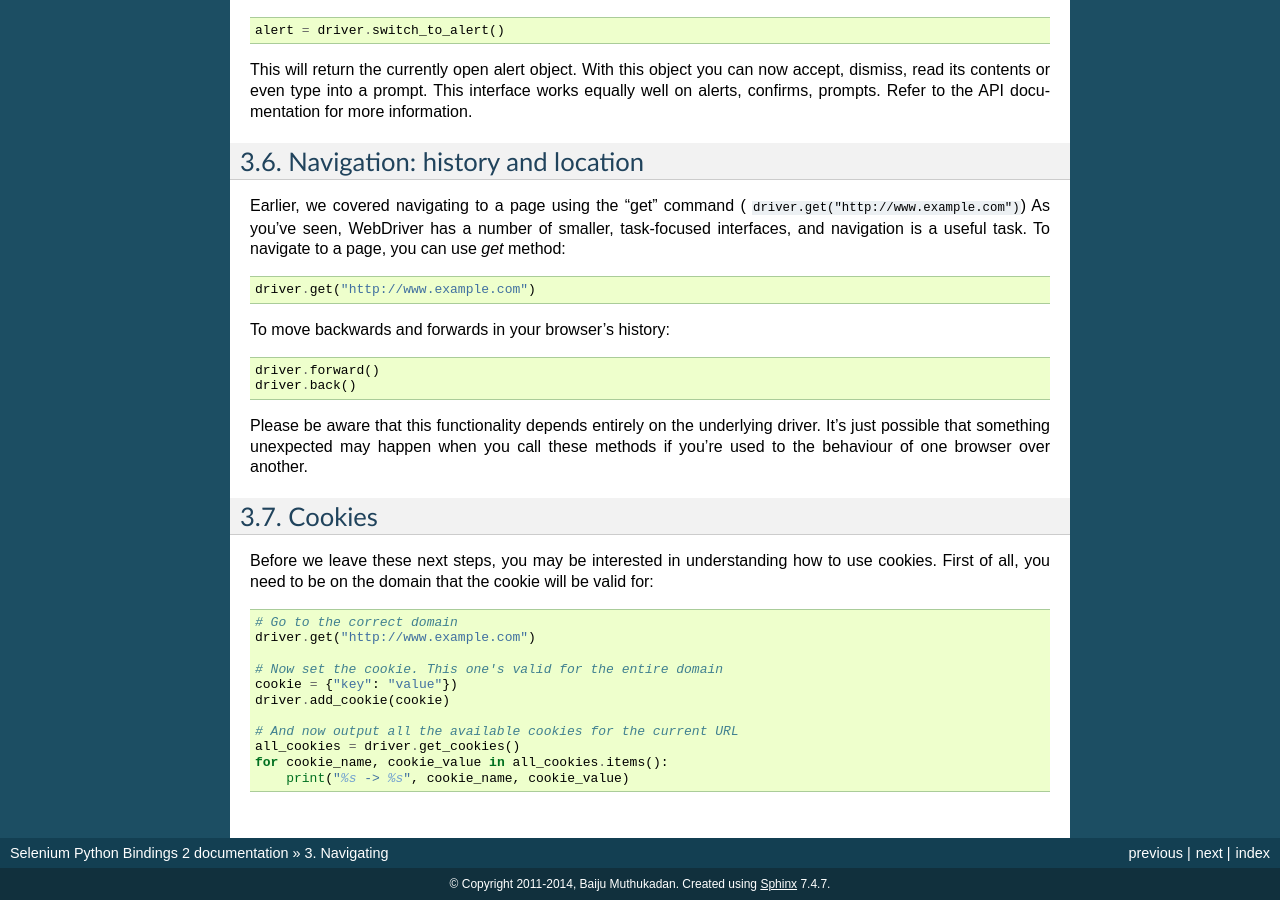
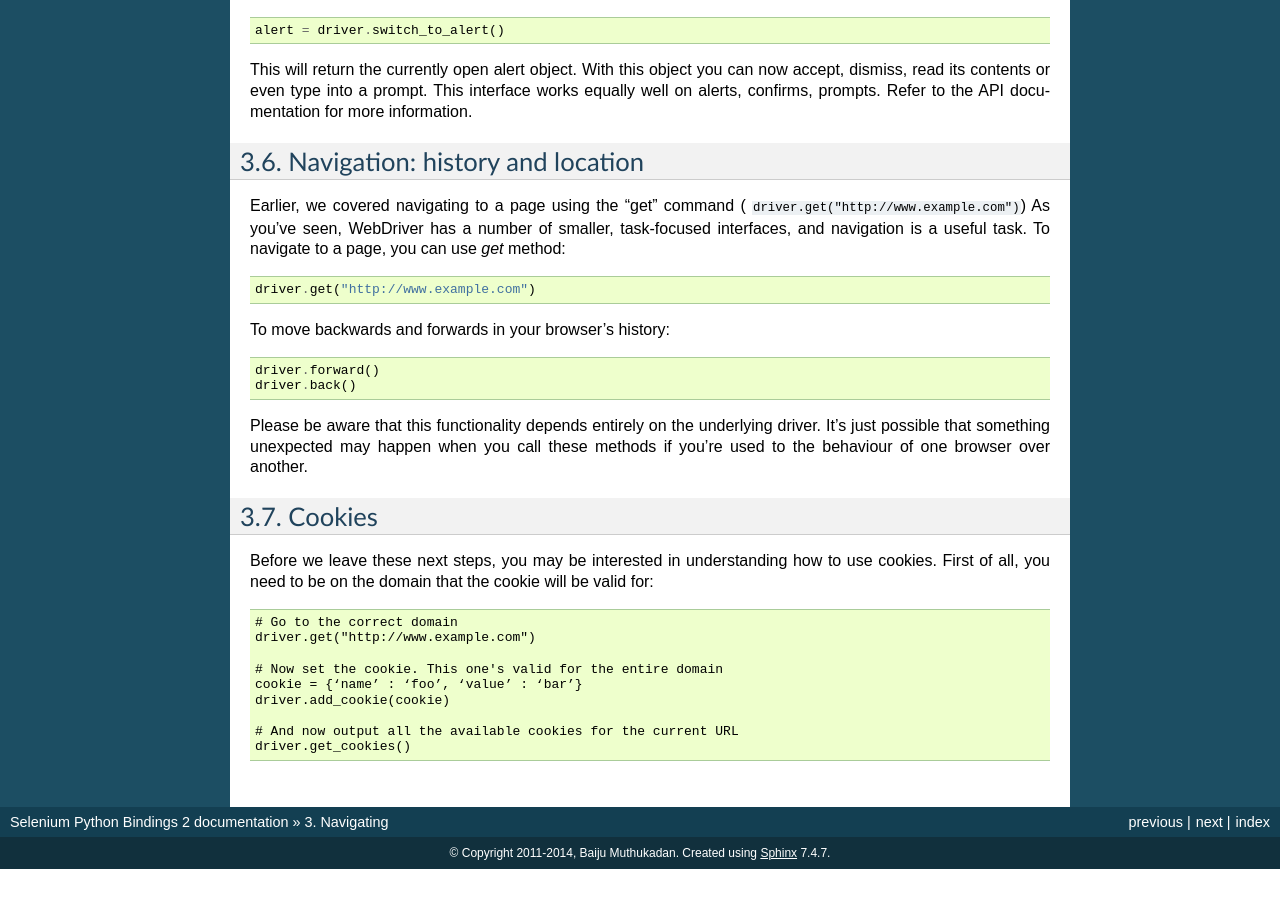
Before and after one commit to baijum/selenium-python, a Sphinx documentation site: the page built from source/navigating.rst, in a window 1280 px wide and 900 px high, scrolled down 3135 px. Built offline with Sphinx 7.4.7, drawn with Linux system fonts in a browser that asks for light colours; after the commit the page ends 4004 px from its top, so only the background shows below that.

Commit message:
Cookies mechanism changed

```diff
--- a/source/navigating.rst
+++ b/source/navigating.rst
@@ -234,10 +234,8 @@ domain that the cookie will be valid for:
   driver.get("http://www.example.com")
 
   # Now set the cookie. This one's valid for the entire domain
-  cookie = {"key": "value"})
+  cookie = {‘name’ : ‘foo’, ‘value’ : ‘bar’}
   driver.add_cookie(cookie)
 
   # And now output all the available cookies for the current URL
-  all_cookies = driver.get_cookies()
-  for cookie_name, cookie_value in all_cookies.items():
-      print("%s -> %s", cookie_name, cookie_value)
+  driver.get_cookies()
```
